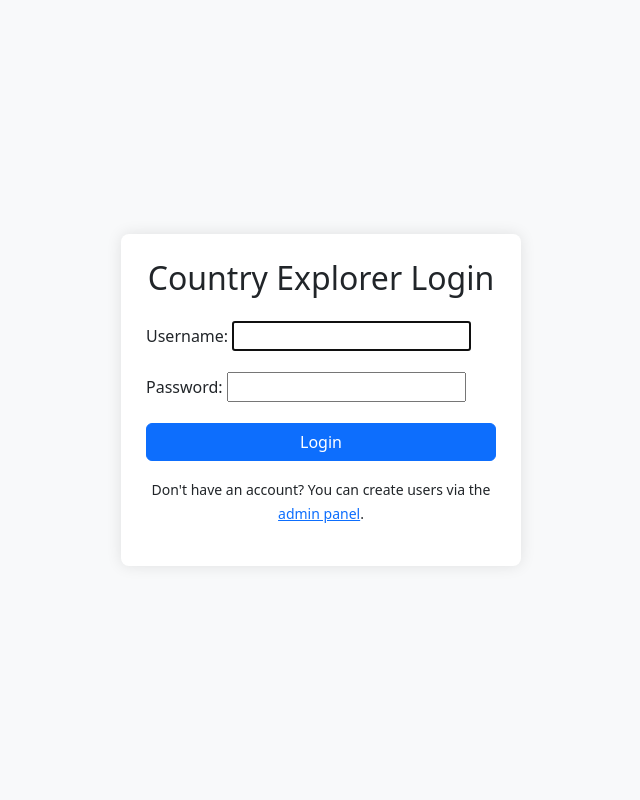
After one commit to gazitanbhir/CountryExplorer, a Django app: page /login/ in a window 1280 px wide. The commit adds this page. Shown: the whole page, without its empty margins (319-959 px from the left). Run offline with Django 4.2, Linux system fonts and the light colour scheme.

Commit message:
Phase 4: Implemented API and web authentication using Django's auth system

```diff
--- /dev/null
+++ b/countries_api/templates/registration/login.html
@@ -0,0 +1,72 @@
+<!DOCTYPE html>
+<html lang="en">
+<head>
+    <meta charset="UTF-8">
+    <meta name="viewport" content="width=device-width, initial-scale=1.0">
+    <title>Login - Country Explorer</title>
+    <link href="https://cdn.jsdelivr.net/npm/bootstrap@5.3.0-alpha1/dist/css/bootstrap.min.css" rel="stylesheet">
+    <style>
+        body {
+            display: flex;
+            align-items: center;
+            justify-content: center;
+            min-height: 100vh;
+            background-color: #f8f9fa;
+        }
+        .login-form {
+            width: 100%;
+            max-width: 400px;
+            padding: 25px;
+            background-color: #fff;
+            border-radius: 8px;
+            box-shadow: 0 0 15px rgba(0,0,0,0.1);
+        }
+    </style>
+</head>
+<body>
+    <div class="login-form">
+        <h2 class="text-center mb-4">Country Explorer Login</h2>
+        {% if form.errors %}
+            <div class="alert alert-danger" role="alert">
+                Your username and password didn't match. Please try again.
+            </div>
+        {% endif %}
+
+        {% if next and user.is_authenticated %}
+            <div class="alert alert-warning" role="alert">
+                Your account doesn't have access to this page. To proceed,
+                please login with an account that has access.
+            </div>
+        {% elif next and not user.is_authenticated %}
+            <!-- Optionally, uncomment this if you want to explicitly tell users to login for 'next' pages -->
+            <!-- <p class="alert alert-info">Please login to see the page: {{ next }}</p> -->
+        {% endif %}
+
+        <form method="post" action="{% url 'login' %}">
+            {% csrf_token %}
+            <div class="mb-3">
+                <label for="{{ form.username.id_for_label }}" class="form-label">Username:</label>
+                {{ form.username }}
+                 {% for error in form.username.errors %}
+                    <div class="invalid-feedback d-block">{{ error }}</div>
+                {% endfor %}
+            </div>
+            <div class="mb-3">
+                <label for="{{ form.password.id_for_label }}" class="form-label">Password:</label>
+                {{ form.password }}
+                {% for error in form.password.errors %}
+                    <div class="invalid-feedback d-block">{{ error }}</div>
+                {% endfor %}
+            </div>
+            <div class="d-grid">
+                <button type="submit" class="btn btn-primary">Login</button>
+            </div>
+            <input type="hidden" name="next" value="{{ next }}">
+        </form>
+        <p class="mt-3 text-center">
+            <small>Don't have an account? You can create users via the <a href="{% url 'admin:index' %}">admin panel</a>.</small>
+        </p>
+    </div>
+    <script src="https://cdn.jsdelivr.net/npm/bootstrap@5.3.0-alpha1/dist/js/bootstrap.bundle.min.js"></script>
+</body>
+</html>
--- a/country_explorer/urls.py
+++ b/country_explorer/urls.py
@@ -1,11 +1,19 @@
 # country_explorer/urls.py
 from django.contrib import admin
 from django.urls import path, include
-from django.views.generic import RedirectView # For redirecting the root URL
+from django.views.generic import RedirectView
+from django.contrib.auth import views as auth_views
 
 urlpatterns = [
     path('admin/', admin.site.urls),
-    path('api/', include('countries_api.urls')),          # From Phase 2
-    path('web/', include('countries_api.urls_web')),     # Our new web URLs
-    path('', RedirectView.as_view(url='/web/countries/', permanent=True)), # Redirect root to country list
+    path('api/', include('countries_api.urls')),
+    path('web/', include('countries_api.urls_web')),
+
+    # Authentication URLs
+    path('login/', auth_views.LoginView.as_view(template_name='registration/login.html'), name='login'),
+    path('logout/', auth_views.LogoutView.as_view(), name='logout'),
+
+    # path('', RedirectView.as_view(url='/web/countries/', permanent=False)),
+    # Better: Redirect to login if not authenticated, otherwise to the country list
+    path('', lambda request: RedirectView.as_view(url='login' if not request.user.is_authenticated else 'countries_web:country_list_web', permanent=False)(request), name='root_redirect'),
 ]
```
Also changed, not shown: countries_api/templates/countries_api/country_list.html (+13 -1 lines), countries_api/views.py (+21 -29 lines), countries_api/views_web.py (+7 -16 lines), country_explorer/settings.py (+6 -2 lines), db.sqlite3.
